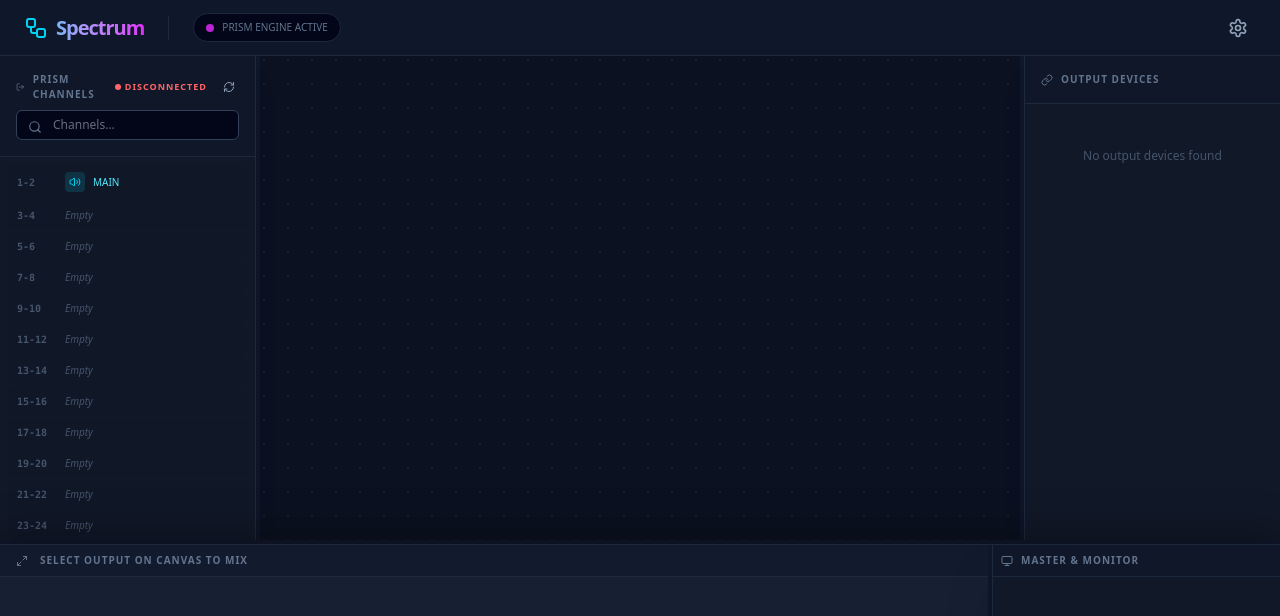
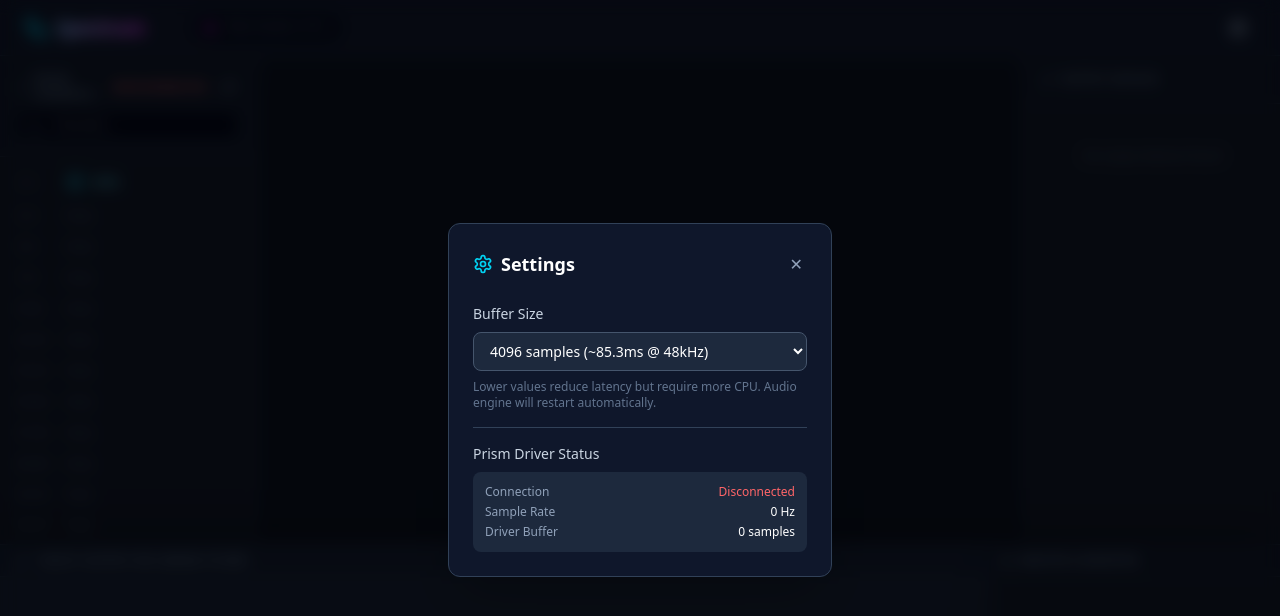
Before and after one commit to petitstrawberry/spectrum, a React (Vite) app: page / in a window 1280 px wide. Both pictures are taken after a click on the button 1238 px from the left and 27 px from the top of the page. Shown: the top 616 px of the page. Built offline with nearby package versions, Linux system fonts and the light colour scheme; the HTML template or start-up script is replaced by a standard one.

Commit message:
feat: add buffer size settings with UI integration and restart functionality

```diff
--- a/src/App.tsx
+++ b/src/App.tsx
@@ -29,6 +29,8 @@ import {
   updateMixerSend,
   removeMixerSend,
   setOutputVolume,
+  getBufferSize,
+  setBufferSize,
   // setRouting, // TODO: Re-enable when channel routing is implemented
   type AppSource,
   type DriverStatus,
@@ -274,6 +276,10 @@ export default function App() {
   const [editingMasterDb, setEditingMasterDb] = useState<boolean>(false);
   const [editingMasterDbValue, setEditingMasterDbValue] = useState<string>('');
 
+  // Settings modal state
+  const [showSettings, setShowSettings] = useState(false);
+  const [bufferSize, setBufferSizeState] = useState<number>(4096);
+
   // Refs for performant drag
   const canvasRef = useRef<HTMLDivElement>(null);
   const dragRef = useRef<{
@@ -312,9 +318,21 @@ export default function App() {
   // Fetch on mount and poll every 2 seconds
   useEffect(() => {
     fetchPrismData();
+    // Fetch initial buffer size
+    getBufferSize().then(size => setBufferSizeState(size)).catch(console.error);
     const interval = setInterval(fetchPrismData, 2000);
     return () => clearInterval(interval);
   }, []);
+
+  // Handle buffer size change
+  const handleBufferSizeChange = async (size: number) => {
+    try {
+      await setBufferSize(size);
+      setBufferSizeState(size);
+    } catch (error) {
+      console.error('Failed to set buffer size:', error);
+    }
+  };
 
   // High-frequency level meter polling (~30fps)
   useEffect(() => {
@@ -1037,7 +1055,10 @@ export default function App() {
             PRISM ENGINE ACTIVE
           </div>
         </div>
-        <button className="p-2 hover:bg-slate-800 rounded-lg text-slate-400 hover:text-white transition-colors">
+        <button
+          onClick={() => setShowSettings(true)}
+          className="p-2 hover:bg-slate-800 rounded-lg text-slate-400 hover:text-white transition-colors"
+        >
           <Settings className="w-5 h-5" />
         </button>
       </header>
@@ -1926,6 +1947,82 @@ export default function App() {
           </span>
         </div>
       )}
+
+      {/* Settings Modal */}
+      {showSettings && (
+        <div
+          className="fixed inset-0 z-50 flex items-center justify-center bg-black/60 backdrop-blur-sm"
+          onClick={() => setShowSettings(false)}
+        >
+          <div
+            className="bg-slate-900 border border-slate-700 rounded-xl shadow-2xl p-6 w-96"
+            onClick={e => e.stopPropagation()}
+          >
+            <div className="flex items-center justify-between mb-6">
+              <h2 className="text-lg font-bold text-white flex items-center gap-2">
+                <Settings className="w-5 h-5 text-cyan-400" />
+                Settings
+              </h2>
+              <button
+                onClick={() => setShowSettings(false)}
+                className="text-slate-400 hover:text-white transition-colors p-1 hover:bg-slate-800 rounded"
+              >
+                ✕
+              </button>
+            </div>
+
+            <div className="space-y-4">
+              {/* Buffer Size Setting */}
+              <div>
+                <label className="block text-sm font-medium text-slate-300 mb-2">
+                  Buffer Size
+                </label>
+                <select
+                  value={bufferSize}
+                  onChange={e => handleBufferSizeChange(Number(e.target.value))}
+                  className="w-full bg-slate-800 border border-slate-600 rounded-lg px-3 py-2 text-white text-sm focus:border-cyan-500 focus:outline-none"
+                >
+                  <option value={64}>64 samples (~1.3ms @ 48kHz)</option>
+                  <option value={128}>128 samples (~2.7ms @ 48kHz)</option>
+                  <option value={256}>256 samples (~5.3ms @ 48kHz)</option>
+                  <option value={512}>512 samples (~10.7ms @ 48kHz)</option>
+                  <option value={1024}>1024 samples (~21.3ms @ 48kHz)</option>
+                  <option value={2048}>2048 samples (~42.7ms @ 48kHz)</option>
+                  <option value={4096}>4096 samples (~85.3ms @ 48kHz)</option>
+                </select>
+                <p className="mt-2 text-xs text-slate-500">
+                  Lower values reduce latency but require more CPU. Audio engine will restart automatically.
+                </p>
+              </div>
+
+              {/* Driver Status Info */}
+              {driverStatus && (
+                <div className="pt-4 border-t border-slate-700">
+                  <label className="block text-sm font-medium text-slate-300 mb-2">
+                    Prism Driver Status
+                  </label>
+                  <div className="bg-slate-800 rounded-lg p-3 space-y-1 text-xs">
+                    <div className="flex justify-between">
+                      <span className="text-slate-400">Connection</span>
+                      <span className={driverStatus.connected ? 'text-green-400' : 'text-red-400'}>
+                        {driverStatus.connected ? 'Connected' : 'Disconnected'}
+                      </span>
+                    </div>
+                    <div className="flex justify-between">
+                      <span className="text-slate-400">Sample Rate</span>
+                      <span className="text-white">{driverStatus.sample_rate} Hz</span>
+                    </div>
+                    <div className="flex justify-between">
+                      <span className="text-slate-400">Driver Buffer</span>
+                      <span className="text-white">{driverStatus.buffer_size} samples</span>
+                    </div>
+                  </div>
+                </div>
+              )}
+            </div>
+          </div>
+        </div>
+      )}
     </div>
   );
 }
--- a/src/lib/prismd.ts
+++ b/src/lib/prismd.ts
@@ -308,3 +308,17 @@ export async function findOutputDevice(name: string): Promise<number | null> {
 export async function startDefaultOutput(): Promise<void> {
   return invoke('start_default_output');
 }
+
+/**
+ * Get current buffer size setting
+ */
+export async function getBufferSize(): Promise<number> {
+  return invoke<number>('get_buffer_size');
+}
+
+/**
+ * Set buffer size (requires restart to take effect on active captures)
+ */
+export async function setBufferSize(size: number): Promise<void> {
+  return invoke('set_buffer_size', { size });
+}
```
Also changed, not shown: 2 other files (tests, documents, lock files or other folders).
